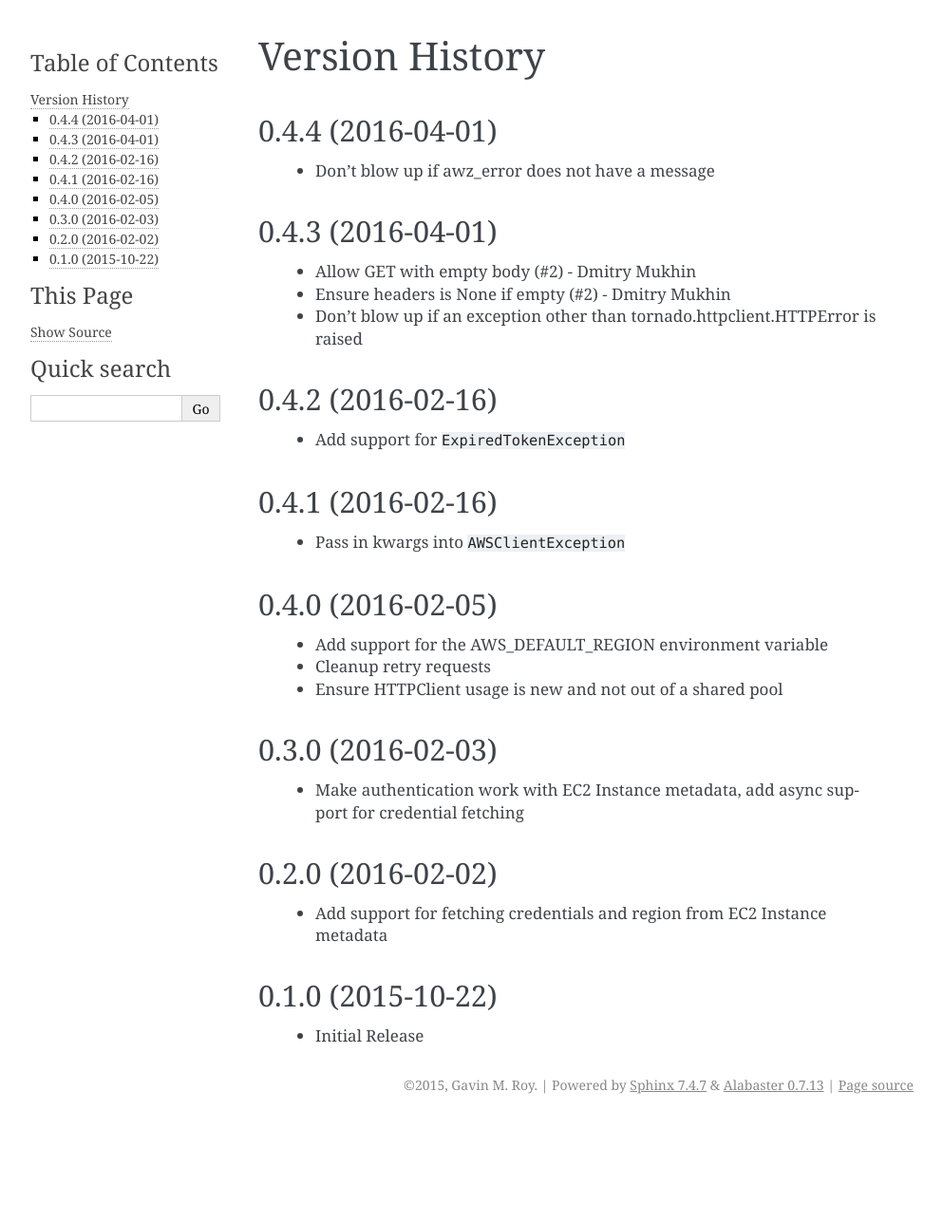
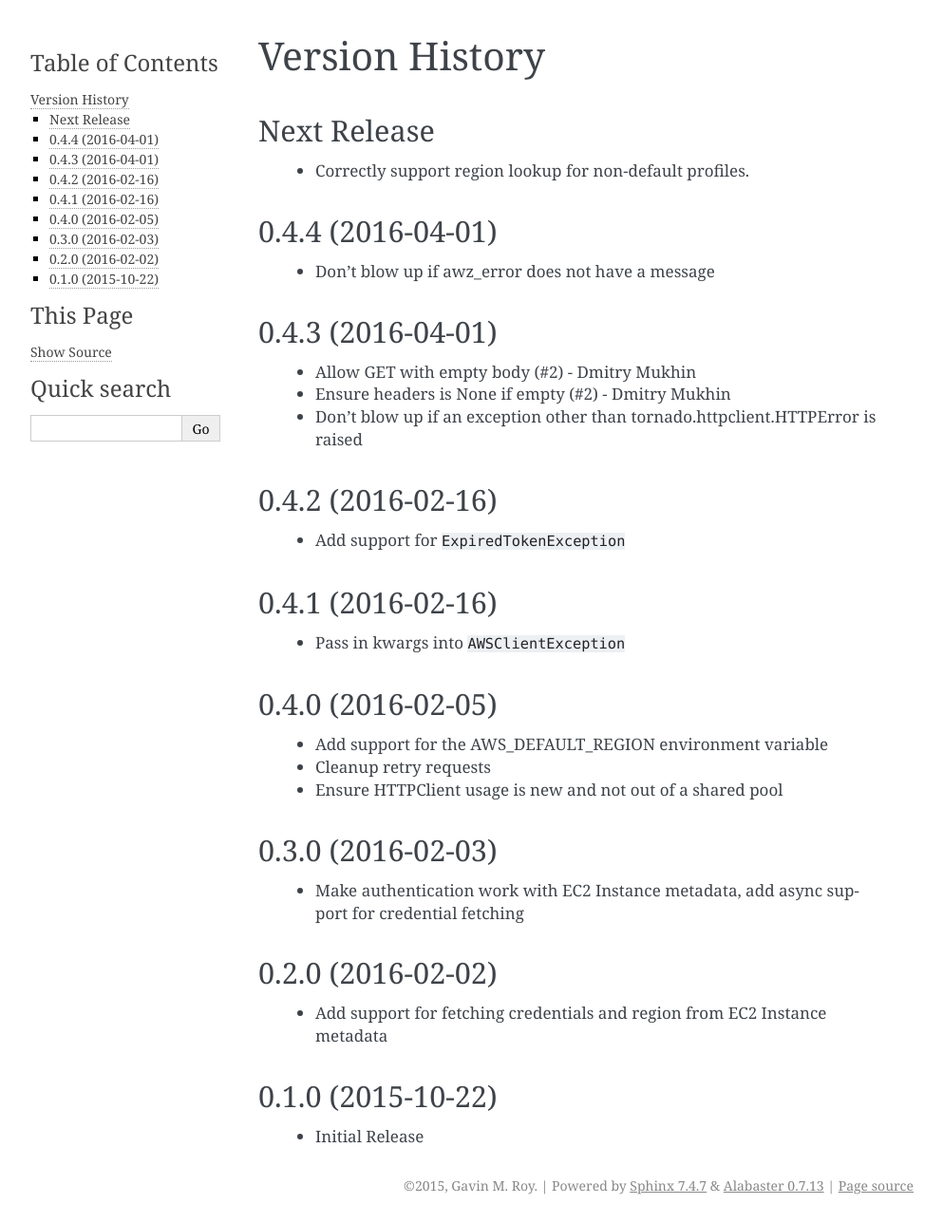
Before and after one commit to gmr/tornado-aws, a Sphinx documentation site: the page built from docs/history.rst, in a window 1280 px wide. Shown: the whole page at 95% size, without its empty margins (148-1141 px from the left). Built offline with Sphinx 7.4.7, drawn with Linux system fonts in a browser that asks for light colours; before the commit the page ends 1182 px from its top, so only the background shows below that.

Commit message:
Docuemntation updates.

```diff
--- a/docs/history.rst
+++ b/docs/history.rst
@@ -3,6 +3,9 @@
 Version History
 ===============
 
+Next Release
+------------
+ - Correctly support region lookup for non-default profiles.
 
 0.4.4 (2016-04-01)
 ------------------
```
Also changed, not shown: 1 other file.
